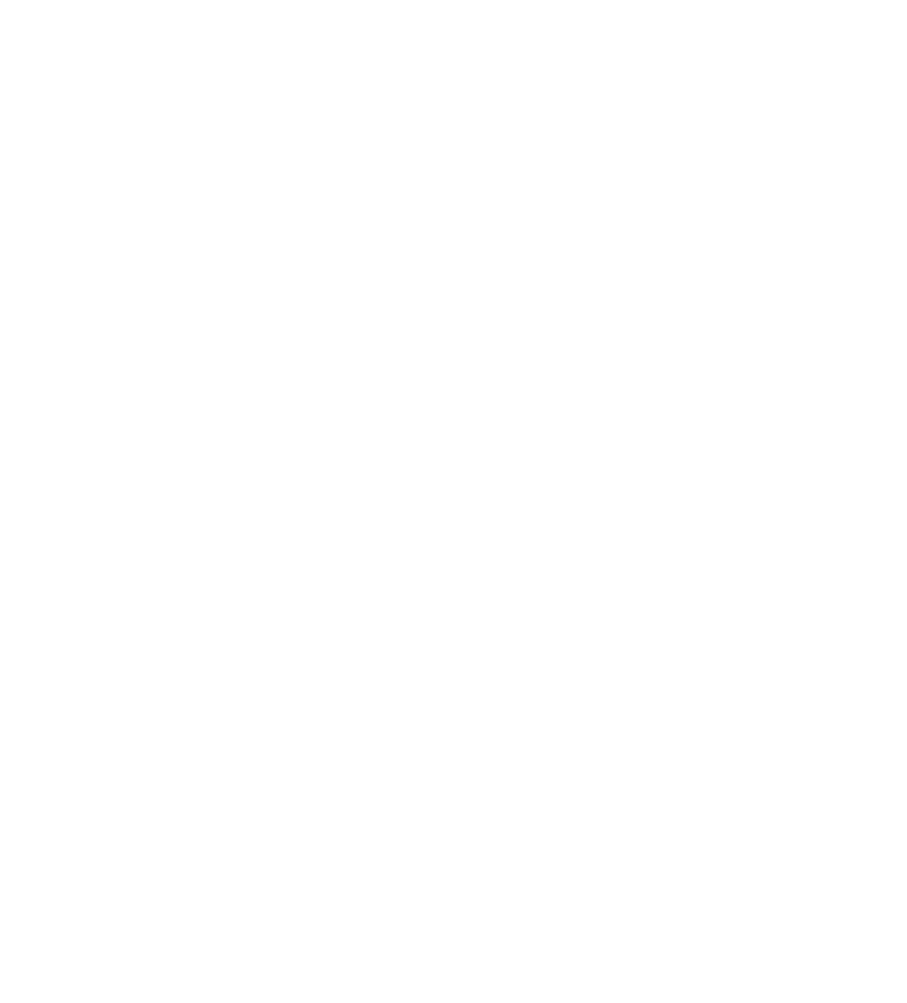
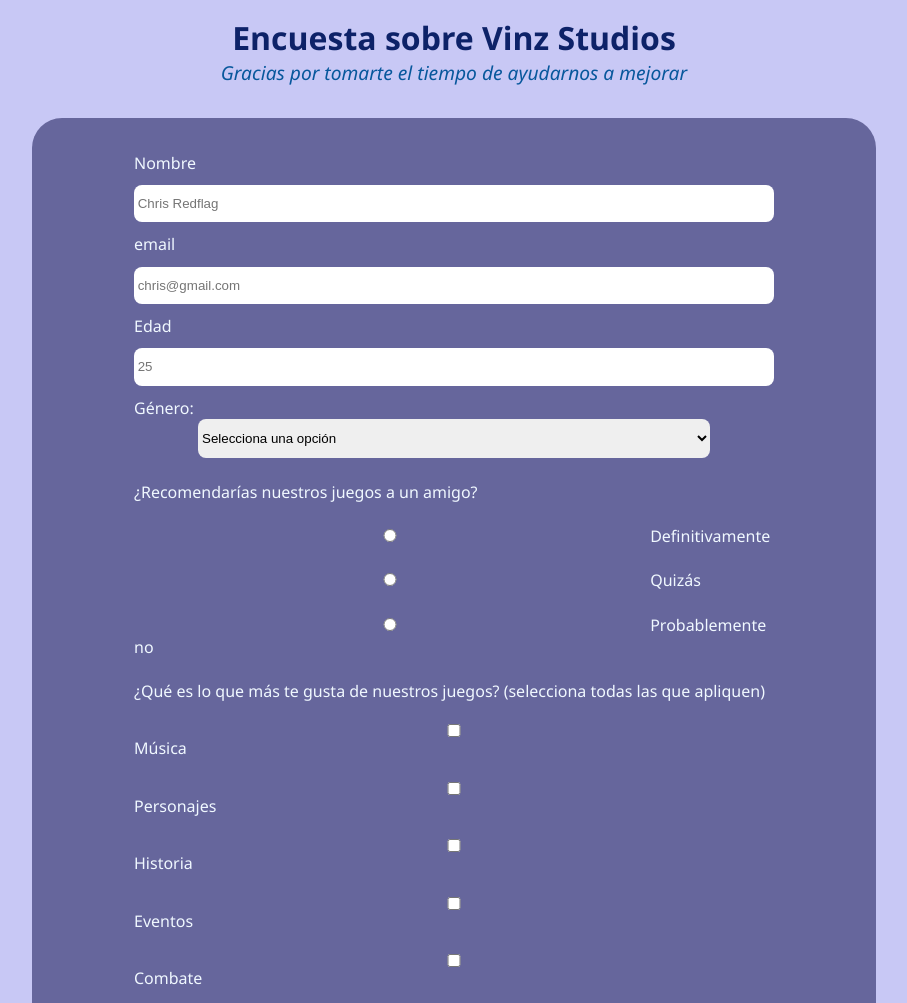
Before and after one commit to esepgit/formulario-de-encuesta, a plain HTML site: page index.html in a window 1280 px wide. Shown: the top 1003 px of the page, without its empty margins (186-1093 px from the left). Before the commit the page ends 800 px from the top, so only its background shows below. Drawn offline with Linux system fonts and the light colour scheme.

Commit message:
HTML creado, CSS al 50%

```diff
--- a/index.html
+++ b/index.html
@@ -3,9 +3,49 @@
 <head>
     <meta charset="UTF-8">
     <meta name="viewport" content="width=device-width, initial-scale=1.0">
-    <title>Document</title>
+    <link rel="stylesheet" href="styles.css">
+    <title>Encuesta sobre juegos de Vinz</title>
 </head>
 <body>
+    <header>
+        <h1 id="title">Encuesta sobre Vinz Studios</h1>
+        <p id="description">Gracias por tomarte el tiempo de ayudarnos a mejorar</p>
+    </header>
+    <div class="container">
+        <form id="survey-form" action="post">
+            <label for="name" id="name-label">Nombre</label>
+            <input id="name" type="text" placeholder=" Chris Redflag" required>
+            <label for="email" id="email-label">email</label>
+            <input type="email" name="email" id="email" placeholder=" chris@gmail.com" required>
+            <label for="number" id="number-label">Edad</label>
+            <input type="number" id="number" min="12" max="110" placeholder=" 25">
 
+            <label for="dropdown">Género:
+                <select id="dropdown">
+                    <option value="">Selecciona una opción</option>
+                    <option value="1">Hombre</option>
+                    <option value="2">Mujer</option>
+                    <option value="3">Prefiero no contestar</option>
+                </select>
+            </label>
+
+            <p class="subtitle">¿Recomendarías nuestros juegos a un amigo?</p>
+            <label for="yes"><input class="radio" id="yes" type="radio" name="recomendacion" value="1"> Definitivamente</label>
+            <label for="maybe"><input class="radio" id="maybe" type="radio" name="recomendacion" value="2"> Quizás</label>
+            <label for="no"><input class="radio" id="no" type="radio" name="recomendacion" value="3"> Probablemente no</label>
+
+            <p class="subtitle">¿Qué es lo que más te gusta de nuestros juegos? (selecciona todas las que apliquen)</p>
+            <label for="music"><input id="music" type="checkbox" value="1"> Música</label>
+            <label for="character"><input id="character" type="checkbox" value="2"> Personajes</label>
+            <label for="history"><input id="history" type="checkbox" value="3"> Historia</label>
+            <label for="events"><input id="events" type="checkbox" value="4"> Eventos</label>
+            <label for="combat"><input id="combat" type="checkbox" value="5"> Combate</label>
+
+            <p class="subtitle">Escribe tus comentarios o sugerencias: </p>
+            <textarea id="textarea" cols="30" rows="10" placeholder=" Me gustaría..."></textarea>
+
+            <input type="submit" id="submit" value="Enviar">
+        </form>
+    </div>
 </body>
 </html>
--- a/styles.css
+++ b/styles.css
@@ -0,0 +1,46 @@
+body {
+    background-color: #c8c8f5;
+    font-family:'Segoe UI', Tahoma, Geneva, Verdana, sans-serif
+}
+
+.container {
+    width: 80%;
+    margin: 0 auto;
+    background-color: rgba(6, 6, 68, 0.5);
+    color: aliceblue;
+    min-width: 300px;
+    max-width: 800px;
+    padding: 1.4rem;
+    border-radius: 30px;
+}
+
+#title {
+    color: rgb(13, 34, 104);
+    text-align: center;
+    margin: 1rem 0 0 0;
+}
+
+#description {
+    font-size: 1.2rem;
+    text-align: center;
+    color: rgb(7, 87, 156);
+    margin: 0 0 2rem 0;
+    font-style: italic;
+}
+
+input, label, textarea, .subtitle, select {
+    display: block;
+    width: 80%;
+    margin: 0 auto;
+    padding: 0.7rem 0;
+}
+
+#name, #email, #number, #dropdown, #textarea, #submit {
+    border-radius: 8px;
+    border-style: none;
+}
+
+.radio {
+    display: inline;
+    margin: 0;
+}
```
